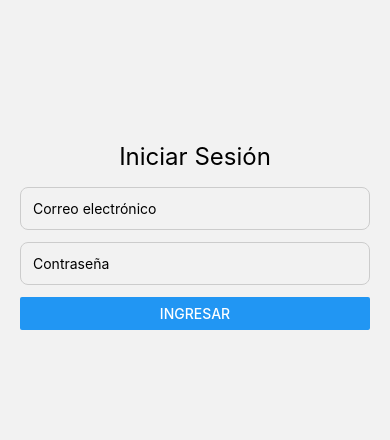
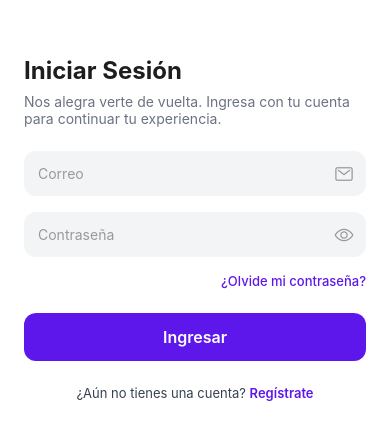
Before and after one commit to Brandon-Meneses/PRUEBA-GATO-MOBILE---Brandon, a React Native app: screen /Login in a window 390 px wide. Shown: the part 194-634 px from the top of the page. Built offline with nearby package versions, Linux system fonts and the light colour scheme.

Commit message:
Mejora visual en el inicio de sesion

```diff
--- a/src/screens/LoginScreen.tsx
+++ b/src/screens/LoginScreen.tsx
@@ -1,15 +1,17 @@
+import { Ionicons } from '@expo/vector-icons';
 import { useNavigation } from '@react-navigation/native';
 import { NativeStackNavigationProp } from '@react-navigation/native-stack';
 import React, { useContext, useState } from 'react';
 import {
   Alert,
-  Button,
   KeyboardAvoidingView,
   Platform,
   ScrollView,
   StyleSheet,
   Text,
-  TextInput
+  TextInput,
+  TouchableOpacity,
+  View
 } from 'react-native';
 import { SafeAreaView } from 'react-native-safe-area-context';
 import { AuthContext } from '../context/AuthContext';
@@ -22,6 +24,7 @@ export default function LoginScreen() {
   const navigation = useNavigation<NavigationProp>();
   const [email, setEmail] = useState('');
   const [password, setPassword] = useState('');
+  const [showPassword, setShowPassword] = useState(false);
   const { login } = useContext(AuthContext);
 
   const handleLogin = async () => {
@@ -30,7 +33,6 @@ export default function LoginScreen() {
       const token = response.data.token;
       await login(token);
     } catch (error: any) {
-      console.log('Login error:', error.response?.data || error.message);
       const message = error.response?.data?.error || 'Error desconocido';
       Alert.alert('Error', message);
     }
@@ -39,34 +41,58 @@ export default function LoginScreen() {
   return (
     <SafeAreaView edges={['top', 'bottom']} style={{ flex: 1 }}>
       <KeyboardAvoidingView
+        behavior={Platform.OS === 'ios' ? 'padding' : undefined}
         style={{ flex: 1 }}
-        behavior={Platform.OS === 'ios' ? 'padding' : undefined}
-        keyboardVerticalOffset={64} // Ajusta si tienes header o tab
       >
         <ScrollView
           contentContainerStyle={styles.container}
           keyboardShouldPersistTaps="handled"
         >
           <Text style={styles.title}>Iniciar Sesión</Text>
+          <Text style={styles.subtitle}>
+            Nos alegra verte de vuelta. Ingresa con tu cuenta para continuar tu experiencia.
+          </Text>
 
+          {/* Input Correo */}
+          <View style={styles.inputWrapper}>
             <TextInput
-            placeholder="Correo electrónico"
+              style={styles.input}
+              placeholder="Correo"
+              keyboardType="email-address"
+              autoCapitalize="none"
               value={email}
               onChangeText={setEmail}
-            autoCapitalize="none"
-            keyboardType="email-address"
+              placeholderTextColor="#999"
+            />
+            <Ionicons name="mail-outline" size={20} color="#999" style={styles.iconRight} />
+          </View>
+
+          {/* Input Contraseña */}
+          <View style={styles.inputWrapper}>
+            <TextInput
               style={styles.input}
-          />
-
-          <TextInput
               placeholder="Contraseña"
+              secureTextEntry={!showPassword}
               value={password}
               onChangeText={setPassword}
-            secureTextEntry
-            style={styles.input}
+              placeholderTextColor="#999"
             />
+            <TouchableOpacity onPress={() => setShowPassword(!showPassword)} style={styles.iconRight}>
+              <Ionicons name={showPassword ? 'eye-off-outline' : 'eye-outline'} size={20} color="#999" />
+            </TouchableOpacity>
+          </View>
 
-          <Button title="Ingresar" onPress={handleLogin} />
+          <TouchableOpacity style={styles.forgotContainer}>
+            <Text style={styles.forgotText}>¿Olvide mi contraseña?</Text>
+          </TouchableOpacity>
+
+          <TouchableOpacity style={styles.loginButton} onPress={handleLogin}>
+            <Text style={styles.loginButtonText}>Ingresar</Text>
+          </TouchableOpacity>
+
+          <Text style={styles.registerText}>
+            ¿Aún no tienes una cuenta? <Text style={styles.registerLink}>Regístrate</Text>
+          </Text>
         </ScrollView>
       </KeyboardAvoidingView>
     </SafeAreaView>
@@ -75,22 +101,69 @@ export default function LoginScreen() {
 
 const styles = StyleSheet.create({
   container: {
-    paddingHorizontal: 20,
-    paddingTop: 48,
-    paddingBottom: 32,
+    padding: 24,
     flexGrow: 1,
     justifyContent: 'center',
+    backgroundColor: '#fff',
   },
   title: {
     fontSize: 24,
+    fontWeight: '700',
+    marginBottom: 8,
+    textAlign: 'left',
+    color: '#1E1E1E',
+  },
+  subtitle: {
+    fontSize: 14,
+    color: '#6B7280',
+    marginBottom: 24,
+  },
+  inputWrapper: {
+    position: 'relative',
     marginBottom: 16,
-    alignSelf: 'center',
   },
   input: {
-    borderWidth: 1,
-    borderColor: '#ccc',
-    padding: 12,
-    marginBottom: 12,
-    borderRadius: 8,
+    backgroundColor: '#F3F4F6',
+    borderRadius: 12,
+    padding: 14,
+    paddingRight: 40,
+    fontSize: 14,
+    color: '#000',
+  },
+  iconRight: {
+    position: 'absolute',
+    right: 12,
+    top: '50%',
+    transform: [{ translateY: -10 }],
+  },
+  forgotContainer: {
+    alignItems: 'flex-end',
+    marginBottom: 24,
+  },
+  forgotText: {
+    fontSize: 13,
+    color: '#5E17EB',
+    fontWeight: '500',
+  },
+  loginButton: {
+    backgroundColor: '#5E17EB',
+    paddingVertical: 14,
+    borderRadius: 12,
+    alignItems: 'center',
+    marginBottom: 24,
+  },
+  loginButtonText: {
+    color: '#fff',
+    fontSize: 16,
+    fontWeight: '600',
+  },
+  registerText: {
+    textAlign: 'center',
+    fontSize: 13,
+    color: '#374151',
+  },
+  registerLink: {
+    color: '#5E17EB',
+    fontWeight: '600',
   },
 });
```
Lines whose indentation alone changed are shown as unchanged.
